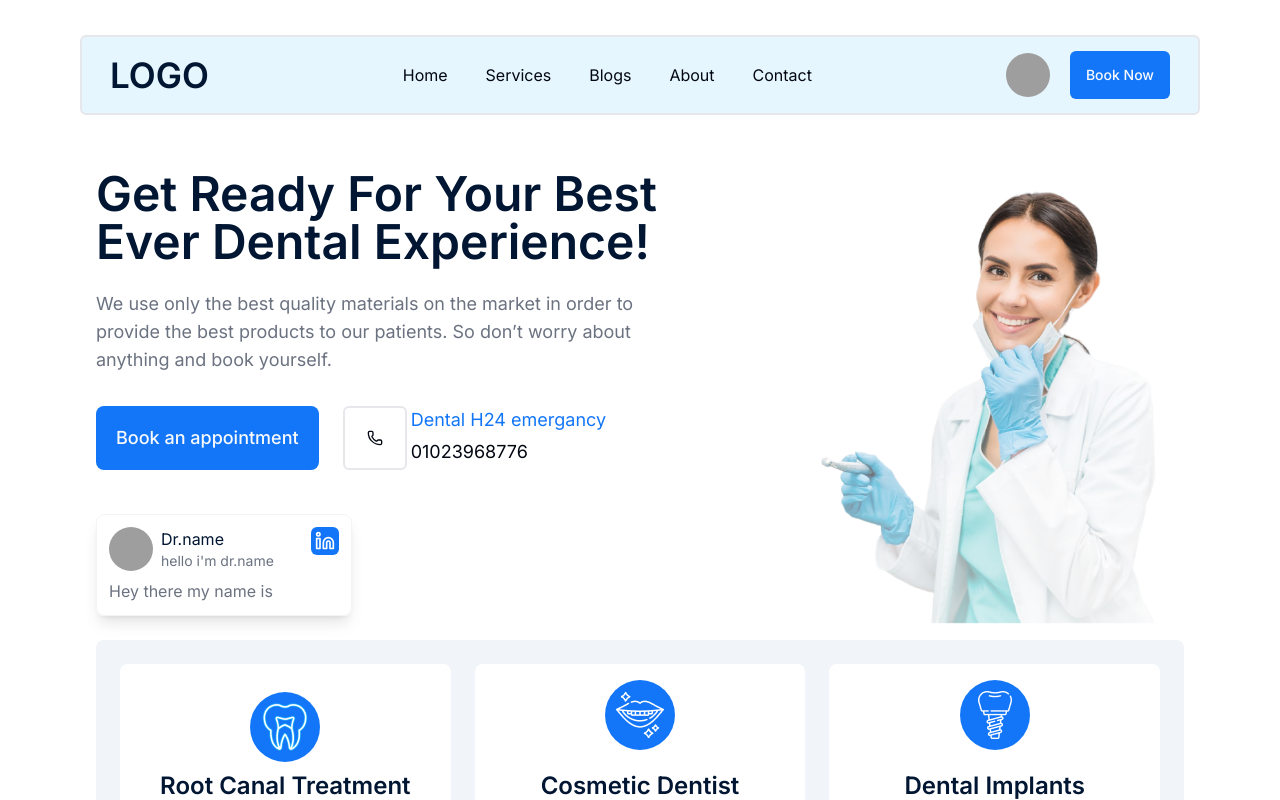
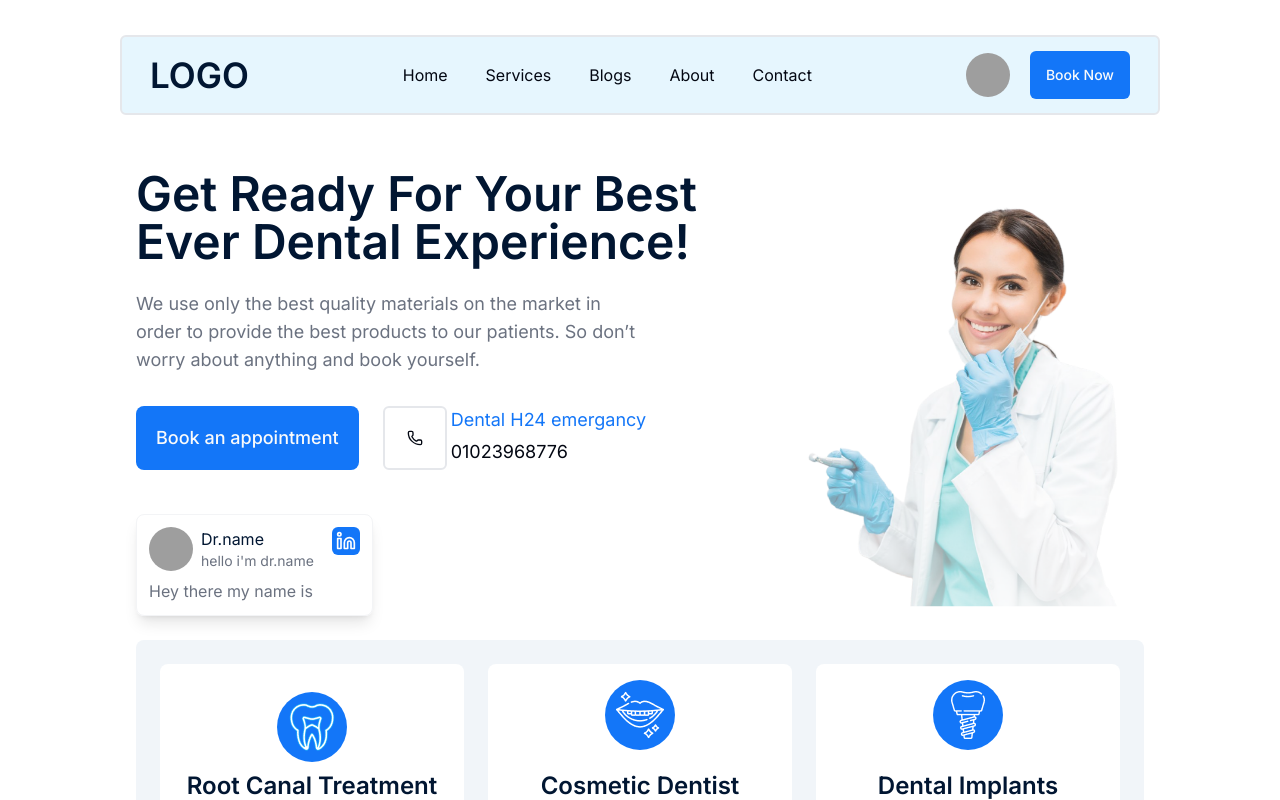
Before and after one commit to Yuossof/Doctor-Appointment-Booking-System-Client, a Next.js app: page / in a window 1280 px wide. Shown: the top 800 px of the page. Built offline with nearby package versions, Linux system fonts and the light colour scheme; grey boxes are pictures that could not be loaded.

Commit message:
implement bootstrap screen sizes

```diff
--- a/tailwind.config.ts
+++ b/tailwind.config.ts
@@ -9,11 +9,11 @@ export default {
   ],
   theme: {
     screens: {
-      'sm': '540px',
+      'sm': '576px',
       'md': '768px',
-      'lg': '991px',
-      'xl': '1280px',
-      '2xl': '1536px',
+      'lg': '992px',
+      'xl': '1200px',
+      '2xl': '1400px',
     },
     extend: {
       container: {
```
